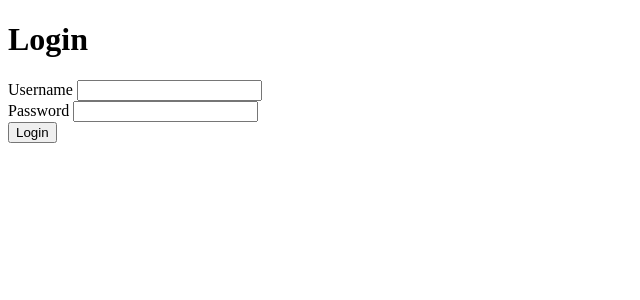
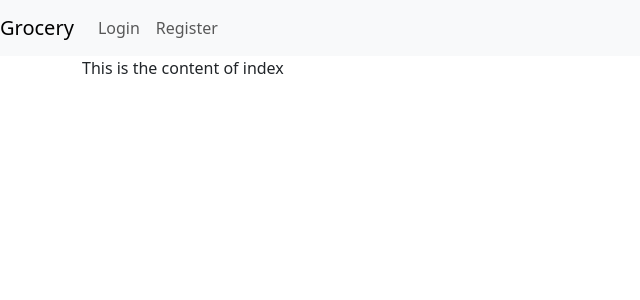
Before and after one commit to Siddhi1216/modern_app_g, a Flask app: page / in a window 1280 px wide. Shown: the top 300 px of the page, without its empty margins (0-640 px from the left). Run offline with Flask 3, Linux system fonts and the light colour scheme.

Commit message:
Day2 updates

```diff
--- a/app.py
+++ b/app.py
@@ -2,9 +2,10 @@ from flask import Flask , render_template
 
 app=Flask(__name__)
 
-@app.route("/")
-def index():
-    return render_template('index.html',name="Sid")
+import config
+import models
+import routes
+
 
 if __name__ == "__main__":
     app.run(debug=True)
--- /dev/null
+++ b/routes.py
@@ -0,0 +1,14 @@
+from flask import  render_template
+from app import app
+
+@app.route('/')
+def index():
+    return render_template('index.html')
+
+@app.route('/login')
+def login():
+    return render_template('login.html')
+
+@app.route('/register')
+def register():
+    return render_template('register.html')
--- a/templates/index.html
+++ b/templates/index.html
@@ -1,24 +1,4 @@
-<!DOCTYPE html>
-<html lang="en">
-<head>
-    <meta charset="UTF-8">
-    <meta name="viewport" content="width=device-width, initial-scale=1.0">
-    <title>Grocery shop application</title>
-</head>
-<body>
-    <h1>Login</h1>
-    <form action="" class="my-form">
-        <div class="form-group">
-            <label for="username">Username</label>
-            <input type="text" name="username">
-        </div>
-        <div class="form-group">
-            <label for="password">Password</label>
-            <input type="text" name="password">
-        </div>
-        <div class="form-group">
-            <button type="submit">Login</button>
-        </div>
-    </form>
-</body>
-</html>
+{% extends 'layout.html' %}
+{% block content %}
+    This is the content of index
+{% endblock %}
--- /dev/null
+++ b/templates/layout.html
@@ -0,0 +1,31 @@
+<!DOCTYPE html>
+<html lang="en">
+<head>
+    <meta charset="UTF-8">
+    <meta name="viewport" content="width=device-width, initial-scale=1.0">
+    <title>
+        {% block title%}
+        Grocery shop
+        {% endblock %}
+    </title>
+    <link href="https://cdn.jsdelivr.net/npm/bootstrap@5.3.3/dist/css/bootstrap.min.css" rel="stylesheet"
+        integrity="sha384-QWTKZyjpPEjISv5WaRU9OFeRpok6YctnYmDr5pNlyT2bRjXh0JMhjY6hW+ALEwIH" crossorigin="anonymous">
+    {% block style%}
+
+    {% endblock %}
+</head>
+<body>
+    {% include 'navbar.html'   %}
+    <div class="container">
+    {% block content %}
+
+    {% endblock %}
+    </div>
+    {% block script %}
+
+    {% endblock %}
+    <script src="https://cdn.jsdelivr.net/npm/bootstrap@5.3.3/dist/js/bootstrap.bundle.min.js"
+        integrity="sha384-YvpcrYf0tY3lHB60NNkmXc5s9fDVZLESaAA55NDzOxhy9GkcIdslK1eN7N6jIeHz"
+        crossorigin="anonymous"></script>
+</body>
+</html>
--- /dev/null
+++ b/templates/navbar.html
@@ -0,0 +1,17 @@
+<nav class="navbar navbar-expand-lg navbar-light bg-light">
+    <a class="navbar-brand" href="#">Grocery</a>
+    <button class="navbar-toggler" type="button" data-toggle="collapse" data-target="#navbarNav"
+        aria-controls="navbarNav" aria-expanded="false" aria-label="Toggle navigation">
+        <span class="navbar-toggler-icon"></span>
+    </button>
+    <div class="collapse navbar-collapse" id="navbarNav">
+        <ul class="navbar-nav">
+            <li class="nav-item active">
+                <a class="nav-link" href="{{url_for('login')}}">Login <span class="sr-only"></span></a>
+            </li>
+            <li class="nav-item">
+                <a class="nav-link" href="{{url_for('register')}}">Register</a>
+            </li>
+        </ul>
+    </div>
+</nav>
```
Also changed, not shown: config.py (added, +9 -0 lines), models.py (added, +47 -0 lines), templates/login.html (added, +21 -0 lines), templates/register.html (added, +28 -0 lines), 1 other file.
